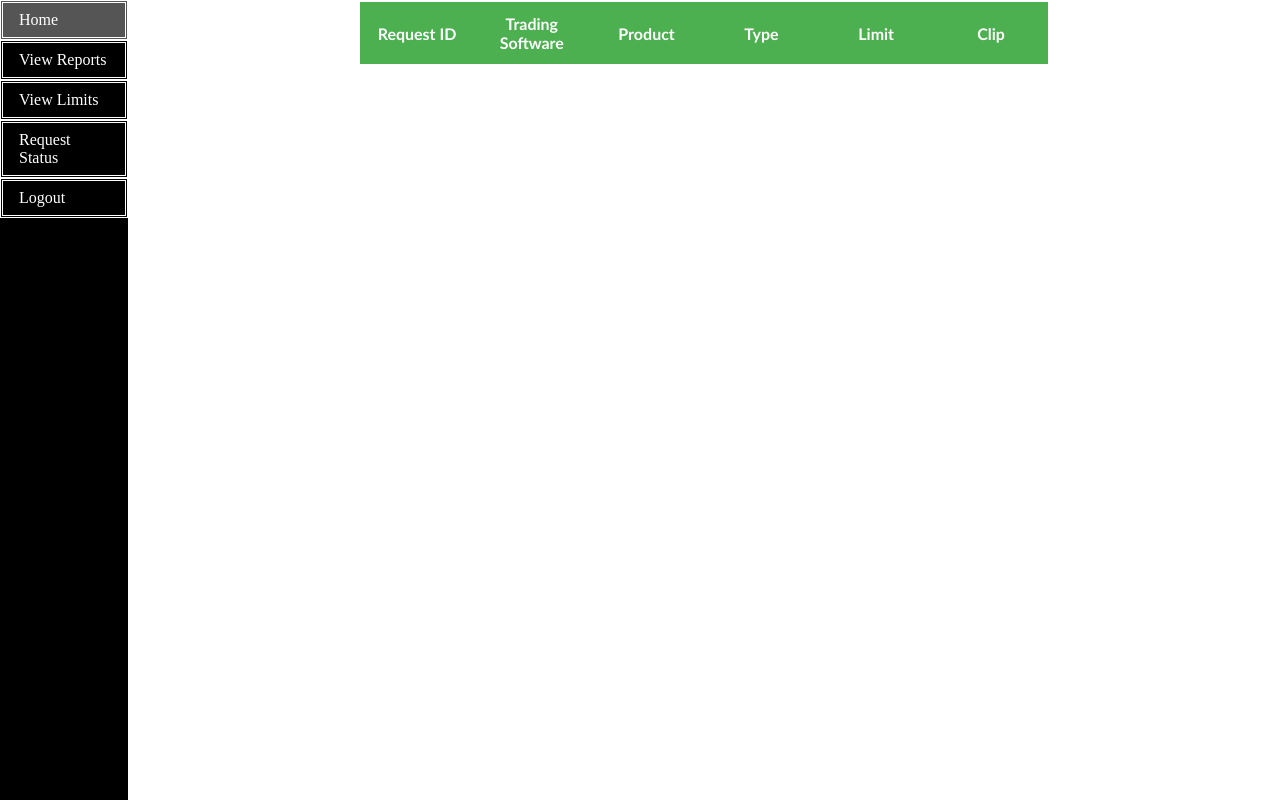
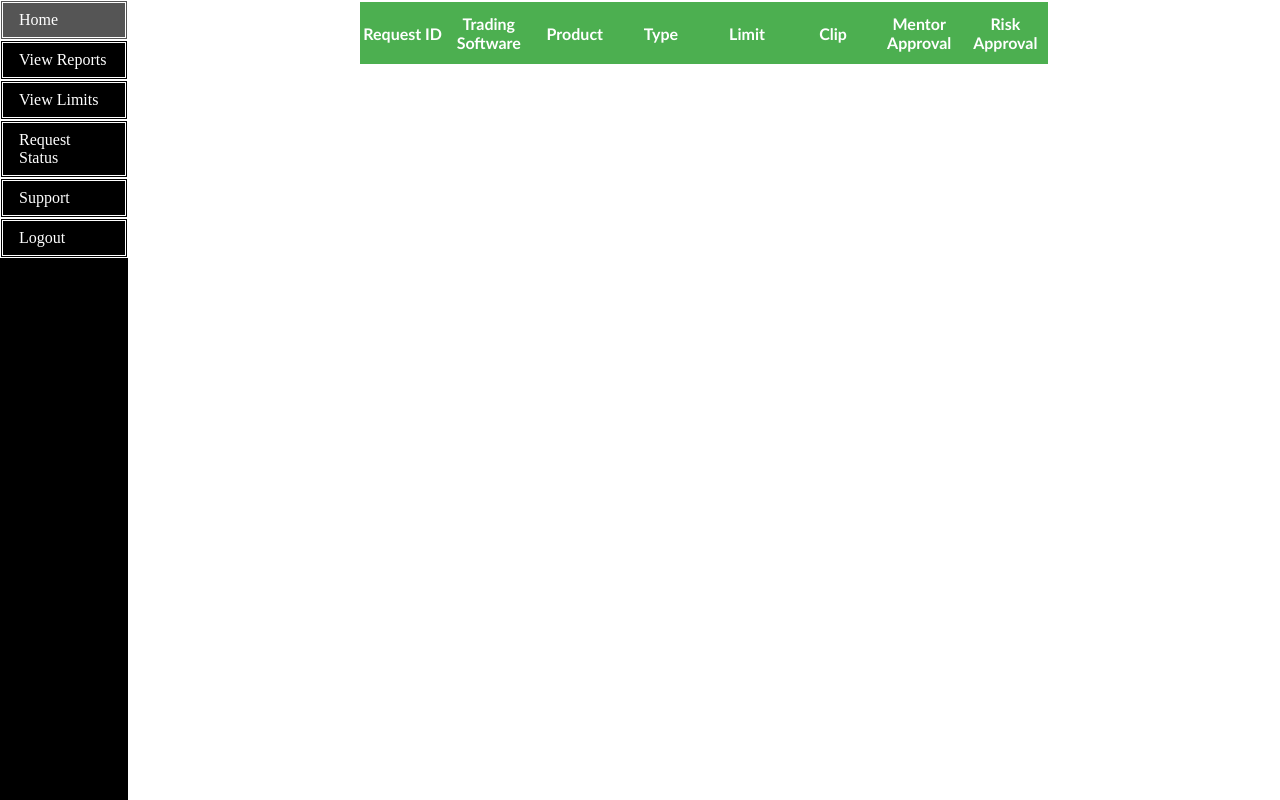
Before and after one commit to abhitpahwa/TradingAnalytics, a Django app: page /requeststatus/ in a window 1280 px wide. Run offline with Django 3.2, Linux system fonts and the light colour scheme; tables that the repository leaves empty hold one stand-in row (values such as "Sample post"); lists and menus that the app fills with data are empty.

Commit message:
Add risk view and support

```diff
--- a/Login/admin.py
+++ b/Login/admin.py
@@ -7,3 +7,4 @@ admin.site.register(models.Report)
 admin.site.register(models.Trader)
 admin.site.register(models.Request_Trader_Mapping)
 admin.site.register(models.Request)
+admin.site.register(models.SupportDb)
--- a/Login/templates/Login/navbar.html
+++ b/Login/templates/Login/navbar.html
@@ -38,15 +38,25 @@
 <body>
     <ul>
         <li><a href="/home">Home</a></li>
+        {% if not risk %}
         <li><a href="/weeks">View Reports</a></li>
+        {% endif %}
+        {% if not risk %}
         <li><a href="/mylimits">View Limits</a></li>
+        {% endif %}
+        {% if not risk %}
         <li><a href="/requeststatus">Request Status</a></li>
+        {% endif %}
         {% if admin %}
         <li><a href="/adminlogin">Admin</a></li>
         {% endif %}
         {% if mentor %}
         <li><a href="/mentor">Mentor</a></li>
         {% endif %}
+        {% if risk %}
+        <li><a href="/risk">Risk</a></li>
+        {% endif %}
+        <li><a href="/support">Support</a></li>
         <li><a href="/logout">Logout</a></li>
     </ul>
 </body>
--- a/Login/templates/Login/request_history.html
+++ b/Login/templates/Login/request_history.html
@@ -49,6 +49,8 @@
                 <th>Type</th>
                 <th>Limit</th>
                 <th>Clip</th>
+                <th>Mentor Approval</th>
+                <th>Risk Approval</th>
             </tr>
             {% for req in requests %}
                 <tr>
@@ -58,6 +60,8 @@
                     <td>{{ req.3 }}</td>
                     <td>{{ req.4 }}</td>
                     <td>{{ req.5 }}</td>
+                    <td>{{ req.6 }}</td>
+                    <td>{{ req.7 }}</td>
                 </tr>
             {% endfor %}
         </table>
--- a/Login/urls.py
+++ b/Login/urls.py
@@ -1,5 +1,6 @@
 from django.urls import path
-
+from django.conf import settings
+from django.conf.urls.static import static
 from . import views
 
 app_name="login"
@@ -12,6 +13,8 @@ urlpatterns=[
     path('report/',views.ReportView),
     path('mylimits/',views.MyLimits),
     path('requeststatus/',views.RequestHistory),
-    path('mentor/',views.MentorView),
+    path('mentor/',views.MentorView,name="mentor"),
+    path('risk/',views.RiskView),
+    path('support/',views.Support),
     path('logout/',views.logout)
-]
+]+static(settings.MEDIA_URL,document_root=settings.MEDIA_ROOT)
--- a/Login/views.py
+++ b/Login/views.py
@@ -10,6 +10,7 @@ from django.shortcuts import redirect
 from django.shortcuts import render
 from django.views import generic
 from .models import *
+from .forms import *
 
 import gspread
 from oauth2client.service_account import ServiceAccountCredentials
@@ -34,12 +35,13 @@ def checkmentor(name):
     ismentor=False
     mentors=set(Trader.objects.values_list("mentor"))
     mentors=[i[0] for i in mentors]
-    # print(name+"@axxela.in")
     if name+"@axxela.in" in mentors:
         ismentor=True
-    # print(ismentor)
-    # print(mentors)
     return ismentor
+
+def checkrisk(name):
+    isrisk=True if name=="risk" else False
+    return isrisk
 
 class UploadFileForm(forms.Form):
     file = forms.FileField(label="Choose File",widget=forms.ClearableFileInput(attrs={'multiple':True}))
@@ -47,7 +49,8 @@ class UploadFileForm(forms.Form):
 def HomeView(request):
     isadmin=checkadmin(request.user.get_username())
     ismentor=checkmentor(request.user.get_username())
-    return render(request,'Login/home.html',context={'name':request.user.get_full_name(),'admin':isadmin,'mentor':ismentor})
+    isrisk=checkrisk(request.user.get_username())
+    return render(request,'Login/home.html',context={'name':request.user.get_full_name(),'admin':isadmin,'mentor':ismentor,'risk':isrisk})
 
 class Weeks(generic.ListView):
     template_name = 'Login/weeks.html'
@@ -56,6 +59,8 @@ class Weeks(generic.ListView):
         context=super().get_context_data(**kwargs)
         context['name']=self.request.user.get_full_name().upper()
         context['admin']=checkadmin(self.request.user.get_username())
+        context['mentor']=checkmentor(self.request.user.get_username())
+        context['risk']=checkrisk(self.request.user.get_username())
         return context
     def get_queryset(self):
         data=Report.objects.all()
@@ -68,7 +73,7 @@ class Weeks(generic.ListView):
 
 def ReportView(request):
     # email=request.user.get_username()+"@axxela.in"
-    email="prince@axxela.in"
+    email="manoj.korrapati@axxela.in"
     trader_acc=Trader.objects.get(email=email)
     account=getattr(trader_acc,"account")
     week=request.GET.get('week','WEEK25')
@@ -116,6 +121,7 @@ def GetWorksheet():
 def GetContext(request):
     isadmin = checkadmin(request.user.get_username())
     ismentor = checkmentor(request.user.get_username())
+    isrisk = checkrisk(request.user.get_username())
     # email=request.user.get_username()+"@axxela.in"
     # trader_acc = Trader.objects.get(email=email)
     # account = getattr(trader_acc, "account")
@@ -159,6 +165,7 @@ def GetContext(request):
     context_pass["ct"] = ct
     context_pass["admin"] = isadmin
     context_pass["mentor"] = ismentor
+    context_pass["risk"]= isrisk
     context_pass["trading_accounts"] = trading_accounts
     context_pass['stellar'] = stellar_options
     context_pass['tt'] = tt_options
@@ -184,7 +191,7 @@ def MyLimits(request):
                                                                                  and request.POST[name]!='']
             msg=""
 
-            email = "prince@axxela.in"
+            email = "manoj.korrapati@axxela.in"
             trader = Trader.objects.get(email=email)
 
             last_id = len(Request_Trader_Mapping.objects.all())
@@ -233,7 +240,10 @@ def MyLimits(request):
 
 
             context_pass["request_sent"]=True
-            # send_mail(subject,body,"risk@axxela.in",["abhit.pahwa@axxela.in"],fail_silently=False)
+
+            mentor=getattr(Trader.objects.get(email=email),'mentor')
+
+            # send_mail(subject,body,"risk@axxela.in",[mentor],fail_silently=False)
 
 
 
@@ -257,7 +267,7 @@ def MyLimits(request):
             body = "Hi, can you please process the following request to add products!\n\n"
             body+="Account: "+account+"\n"
 
-            email = "prince@axxela.in"
+            email = "manoj.korrapati@axxela.in"
             trader = Trader.objects.get(email=email)
 
             last_id = len(Request_Trader_Mapping.objects.all())
@@ -285,11 +295,13 @@ def MyLimits(request):
             body+="Thanks and Regards" + "\n" + request.user.get_full_name() + "\n\n" + \
                    "TimeStamp: " + str(datetime.datetime.now().strftime("%Y-%m-%d, %H:%M")) + "\n"
             context_pass["request_sent"] = True
-            # # send_mail(subject,body,"risk@axxela.in",["abhit.pahwa@axxela.in"],fail_silently=False)
+
+            mentor = getattr(Trader.objects.get(email=email), 'mentor')
+            # # send_mail(subject,body,"risk@axxela.in",[mentor],fail_silently=False)
             return render(request, 'Login/limits.html', context=context_pass)
 
 def RequestHistory(request):
-    user_requests=Request_Trader_Mapping.objects.filter(email="prince@axxela.in")
+    user_requests=Request_Trader_Mapping.objects.filter(email="manoj.korrapati@axxela.in")
     user_requests_details=[]
     for i in user_requests:
         req_id=i.request_id
@@ -309,12 +321,29 @@ def RequestHistory(request):
             temp.append(temp_clip)
         else:
             temp.append('')
+        temp.append(getattr(i,'mentor_approval'))
+        temp.append(getattr(i,'risk_approval'))
         user_requests_details.append(temp)
+    user_requests_details.reverse()
     isadmin = checkadmin(request.user.get_username())
     ismentor = checkmentor(request.user.get_username())
-    return render(request,'Login/request_history.html',context={"admin":isadmin,"mentor":ismentor,"requests":user_requests_details})
+    isrisk=checkrisk(request.user.get_username())
+    return render(request,'Login/request_history.html',context={"admin":isadmin,"mentor":ismentor,\
+                                                                "risk":isrisk,"requests":user_requests_details})
 
 def MentorView(request):
+    if request.method=="POST":
+        approve_request_id=[i for i in request.POST.keys() if "approve" in i]
+        reject_request_id=[i for i in request.POST.keys() if "reject" in i]
+        if approve_request_id:
+            approve_request_id=approve_request_id[0][7:]
+            request_object = Request_Trader_Mapping.objects.get(request_id=approve_request_id)
+            request_object.mentor_approval = "Approved"
+        if reject_request_id:
+            reject_request_id=reject_request_id[0][6:]
+            request_object = Request_Trader_Mapping.objects.get(request_id=reject_request_id)
+            request_object.mentor_approval = "Rejected"
+        request_object.save()
     all_requests=Request_Trader_Mapping.objects.all()
     accounts=set([getattr(i,"email") for i in all_requests])
     traders=[Trader.objects.get(email=i) for i in list(accounts)]
@@ -324,9 +353,10 @@ def MentorView(request):
     my_traders_detailed_requests={}
     for trader in my_traders:
         trader_email=getattr(trader, "email")
-        trader_requests=Request_Trader_Mapping.objects.filter(email=trader_email)
-        temp=[getattr(i,"request_id") for i in trader_requests]
-        temp_requests=[Request.objects.get(request_id=i) for i in temp]
+        trader_requests=Request_Trader_Mapping.objects.filter(email=trader_email,mentor_approval="Pending")
+        temp=[[getattr(i,"request_id"),getattr(i,"mentor_approval"),getattr(i,"risk_approval")] for i in trader_requests]
+        temp.reverse()
+        temp_requests=[Request.objects.get(request_id=i) for i in [j[0] for j in temp]]
         temp_detail=[[getattr(i,"request_id"),getattr(i,"trading_software"),getattr(i,"product"),\
                       getattr(i,"product_type"),getattr(i,"requested_limit"),getattr(i,"requested_clip")] \
                      for i in temp_requests]
@@ -334,7 +364,95 @@ def MentorView(request):
             i[0]=getattr(i[0],'request_id')
         my_traders_requests[trader_email]=temp
         my_traders_detailed_requests[trader_email]=temp_detail
-    # print(my_traders_detailed_requests)
+
     isadmin = checkadmin(request.user.get_username())
     ismentor = checkmentor(request.user.get_username())
-    return render(request,'Login/mentor_view.html',context={"admin":isadmin,"mentor":ismentor,"requests":my_traders_requests,'details':my_traders_detailed_requests})
+    isrisk=checkrisk(request.user.get_username())
+    return render(request,'Login/mentor_view.html',context={"admin":isadmin,"mentor":ismentor,\
+                                                            "risk":isrisk,\
+                                                            "requests":my_traders_requests,\
+                                                            'details':my_traders_detailed_requests})
+
+def RiskView(request):
+    if request.method == "POST":
+        approve_request_id = [i for i in request.POST.keys() if "approve" in i]
+        reject_request_id = [i for i in request.POST.keys() if "reject" in i]
+        if approve_request_id:
+            approve_request_id = approve_request_id[0][7:]
+            request_object = Request_Trader_Mapping.objects.get(request_id=approve_request_id)
+            request_object.risk_approval = "Approved"
+
+            sheet = GetWorksheet()
+            list_of_hashes = sheet.get_all_records()
+            request_detail=Request.objects.get(request_id=approve_request_id)
+
+            # email=getattr(request_object,'email')
+            # trader_acc=getattr(Trader.objects.get(email=email),'account')
+            # print(trader_acc)
+            account="LGBEE009"
+
+
+            trading_software=getattr(request_detail,'trading_software')
+            product=getattr(request_detail,'product')
+            product_type=getattr(request_detail,'product_type')
+            limit=getattr(request_detail,'requested_limit')
+            clip=getattr(request_detail,'requested_clip')
+            print(trading_software,product,product_type)
+            # print(list_of_hashes[0].keys())
+            if limit:
+                account_col=list(list_of_hashes[0].keys()).index(account)+1
+                for i,row in enumerate(list_of_hashes):
+                    if row["Account"]==trading_software and row["Products"]==product and row["Type"]==product_type:
+                        row_col=i+2
+                        break
+                sheet.update_cell(row_col,account_col,limit)
+        if reject_request_id:
+            reject_request_id = reject_request_id[0][6:]
+            request_object = Request_Trader_Mapping.objects.get(request_id=reject_request_id)
+            request_object.risk_approval = "Rejected"
+        # request_object.save()
+    context={}
+    context["admin"]=checkadmin(request.user.get_username())
+    context["mentor"]=checkmentor(request.user.get_username())
+    context["risk"]=checkrisk(request.user.get_username())
+
+    approved_requests=Request_Trader_Mapping.objects.filter(mentor_approval="Approved",risk_approval="Pending")
+    request_brief=[[getattr(i,'request_id'),getattr(i,'email'),getattr(i,'account')] for i in approved_requests]
+    request_brief.reverse()
+    request_ids = [Request.objects.get(request_id=i) for i in [j[0] for j in request_brief]]
+    request_detail = [[getattr(i, "request_id"), getattr(i, "trading_software"), getattr(i, "product"), \
+                       getattr(i, "product_type"), getattr(i, "requested_limit"), getattr(i, "requested_clip")] \
+                       for i in request_ids]
+    for i in request_detail:
+        i[0] = getattr(i[0], 'request_id')
+
+    context['brief']=request_brief
+    context['detail']=request_detail
+
+
+    return render(request,'Login/risk_view.html',context=context)
+
+def Support(request):
+    context={}
+    context["admin"]=checkadmin(request.user.get_username())
+    context["mentor"]=checkmentor(request.user.get_username())
+    context["risk"]=checkrisk(request.user.get_username())
+    if context["risk"]:
+        tickets=SupportDb.objects.all()
+        tickets_dict={}
+        for i in tickets:
+            tickets_dict[i.ticket_id]=[i.subject,i.body,i.screenshot.url]
+        context["tickets_dict"]=tickets_dict
+        return render(request,'Login/support.html',context=context)
+    form=SupportForm()
+    context["form"]=form
+    if request.method=="POST":
+        print(request.POST.keys())
+        last_id=len(SupportDb.objects.all())
+        new_id="Ticket-"+str(last_id+1)
+        subject=request.POST["subject"]
+        body=request.POST["body"]
+        screenshot=request.FILES["screenshot"]
+        new_support=SupportDb(email=request.user.email,ticket_id=new_id,subject=subject,body=body,screenshot=screenshot)
+        new_support.save()
+    return render(request,'Login/support.html',context=context)
--- a/TradingAnalytics/settings.py
+++ b/TradingAnalytics/settings.py
@@ -145,3 +145,6 @@ EMAIL_PORT=587
 EMAIL_HOST_USER="risk@axxela.in"
 EMAIL_HOST_PASSWORD="risk@123"
 EMAIL_USE_TLS=True
+
+MEDIA_ROOT=os.path.join(BASE_DIR,'media')
+MEDIA_URL='/media/'
```
Also changed, not shown: Login/models.py (+9 -1 lines), Login/templates/Login/mentor_view.html (+22 -13 lines).
